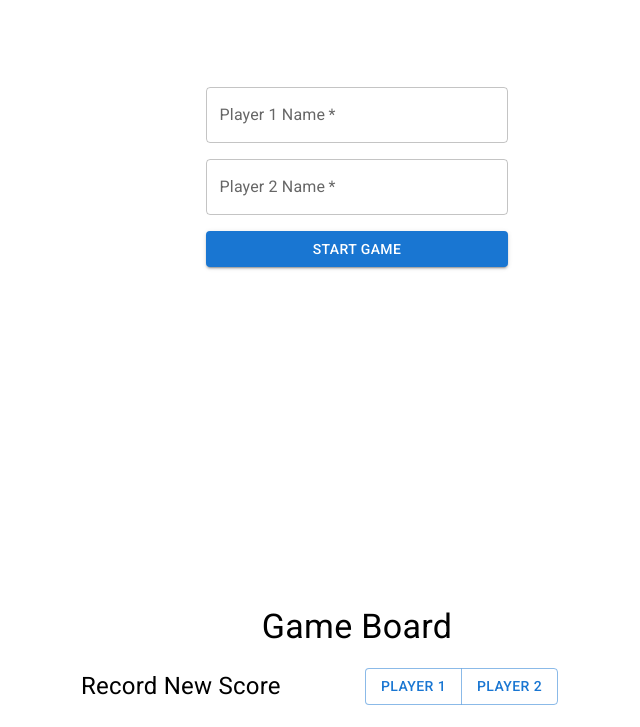
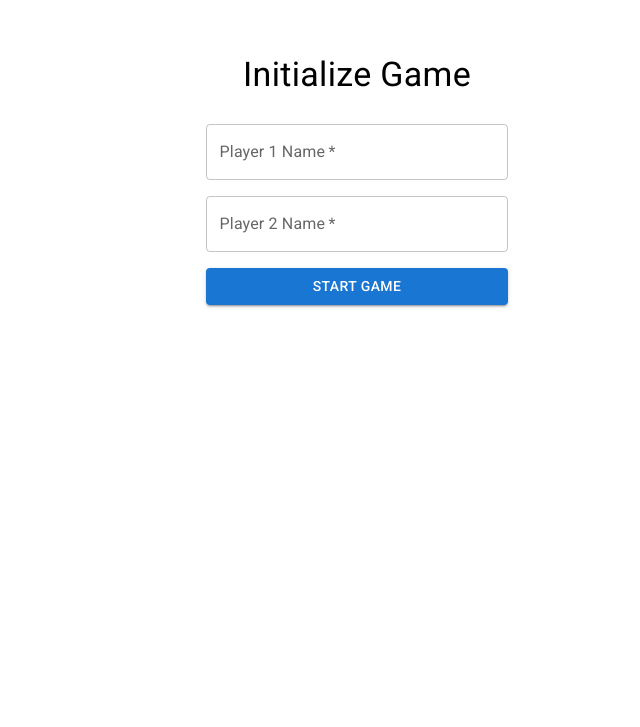
Before and after one commit to HouariZegai/Tennis, a React (Create React App) app in the folder web/: page / in a window 1280 px wide. Shown: the part 223-950 px from the top of the page, without its empty margins (283-923 px from the left). After the commit the page ends 800 px from the top, so only its background shows below. Built offline with nearby package versions, Linux system fonts and the light colour scheme; no server answers.

Commit message:
feat: add routing between pages

```diff
--- a/web/package.json
+++ b/web/package.json
@@ -11,6 +11,7 @@
     "@testing-library/user-event": "^13.5.0",
     "react": "^18.2.0",
     "react-dom": "^18.2.0",
+    "react-router-dom": "^6.3.0",
     "react-scripts": "5.0.1",
     "web-vitals": "^2.1.4"
   },
--- a/web/src/App.js
+++ b/web/src/App.js
@@ -1,12 +1,17 @@
 import './App.css';
 import GameBoard from './pages/GameBoard';
 import StartGame from './pages/StartGame';
+import {BrowserRouter, Routes, Route} from 'react-router-dom'
 
 function App() {
   return (
     <div>
-      <StartGame />
-      <GameBoard />
+      <BrowserRouter>
+        <Routes>
+          <Route path='/' exact element={<StartGame />} />
+          <Route path='/board' element={<GameBoard />} />
+        </Routes>
+      </BrowserRouter>
     </div>
   );
 }
--- a/web/src/pages/StartGame.js
+++ b/web/src/pages/StartGame.js
@@ -1,9 +1,10 @@
 import React from 'react'
-import { Button, Grid, Stack } from '@mui/material';
-import TextField from '@mui/material/TextField';
+import { Button, Grid, Stack, TextField, Typography } from '@mui/material';
 import { initGame } from '../api/Tennis';
+import { useNavigate } from 'react-router-dom';
 
 const StartGame = () => {
+  let navigate = useNavigate()
 
   const handleSubmit = (event) => {
     event.preventDefault();
@@ -12,11 +13,9 @@ const StartGame = () => {
       firstPlayerName: data.get('firstPlayerName'),
       secondPlayerName: data.get('secondPlayerName'),
     }
-    console.log(players);
 
     initGame(players).then(() => {
-      // TODO: go to the next page
-      console.log('Game initialized! Go to the next page..');
+      navigate("/board", {replace: true});
     })
     .catch(err => {
       alert(err)
@@ -32,6 +31,9 @@ const StartGame = () => {
       justifyContent="center"
       style={{ minHeight: '100vh' }}>
       <Grid item xs={3}>
+        <Grid item xs={12}>
+          <Typography fontSize={34} textAlign='center' marginBottom={3}>Initialize Game</Typography>
+        </Grid>
         <Stack
           component="form"
           onSubmit={handleSubmit}
```
Also changed, not shown: 1 other file (tests, documents, lock files or other folders).
